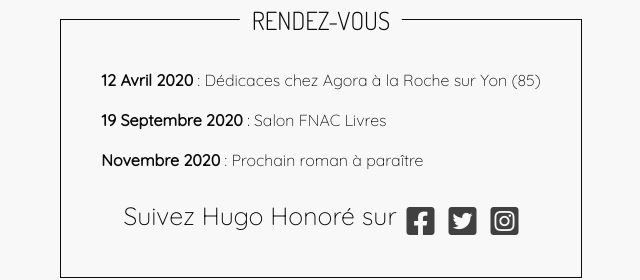
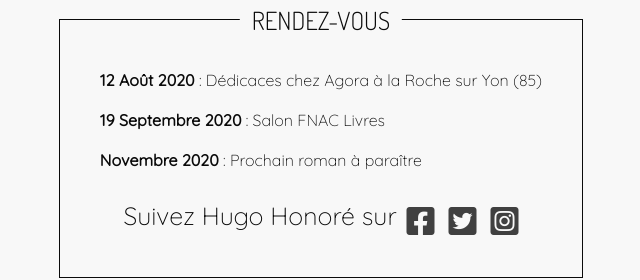
Before and after one commit to Mayon85/hugoHonore, a plain HTML site: page index.html in a window 1280 px wide. Shown: the part 3819-4099 px from the top of the page, 319-959 px from the left. Drawn offline with Linux system fonts and the light colour scheme.

Commit message:
Update index.html

```diff
--- a/index.html
+++ b/index.html
@@ -271,7 +271,7 @@
                     <h2>Rendez-Vous</h2>
 
                     <ul>
-                        <li><span>12 Avril 2020 </span>: Dédicaces chez Agora à la Roche sur Yon (85)</li>
+                        <li><span>12 Août 2020 </span>: Dédicaces chez Agora à la Roche sur Yon (85) </li>
                         <li><span>19 Septembre 2020 </span>: Salon FNAC Livres</li>
                         <li><span>Novembre 2020 </span>: Prochain roman à paraître</li>
                     </ul>
```
